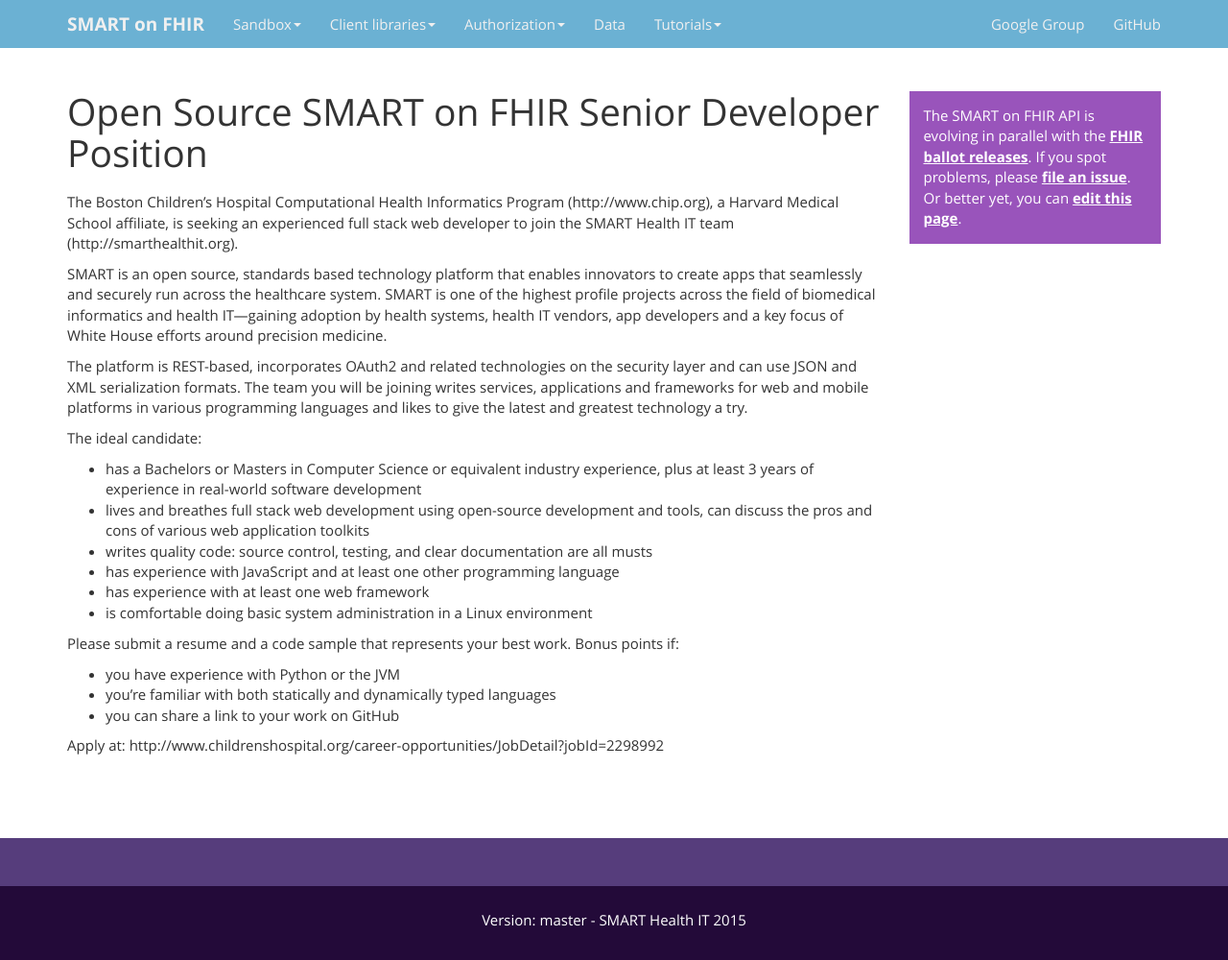
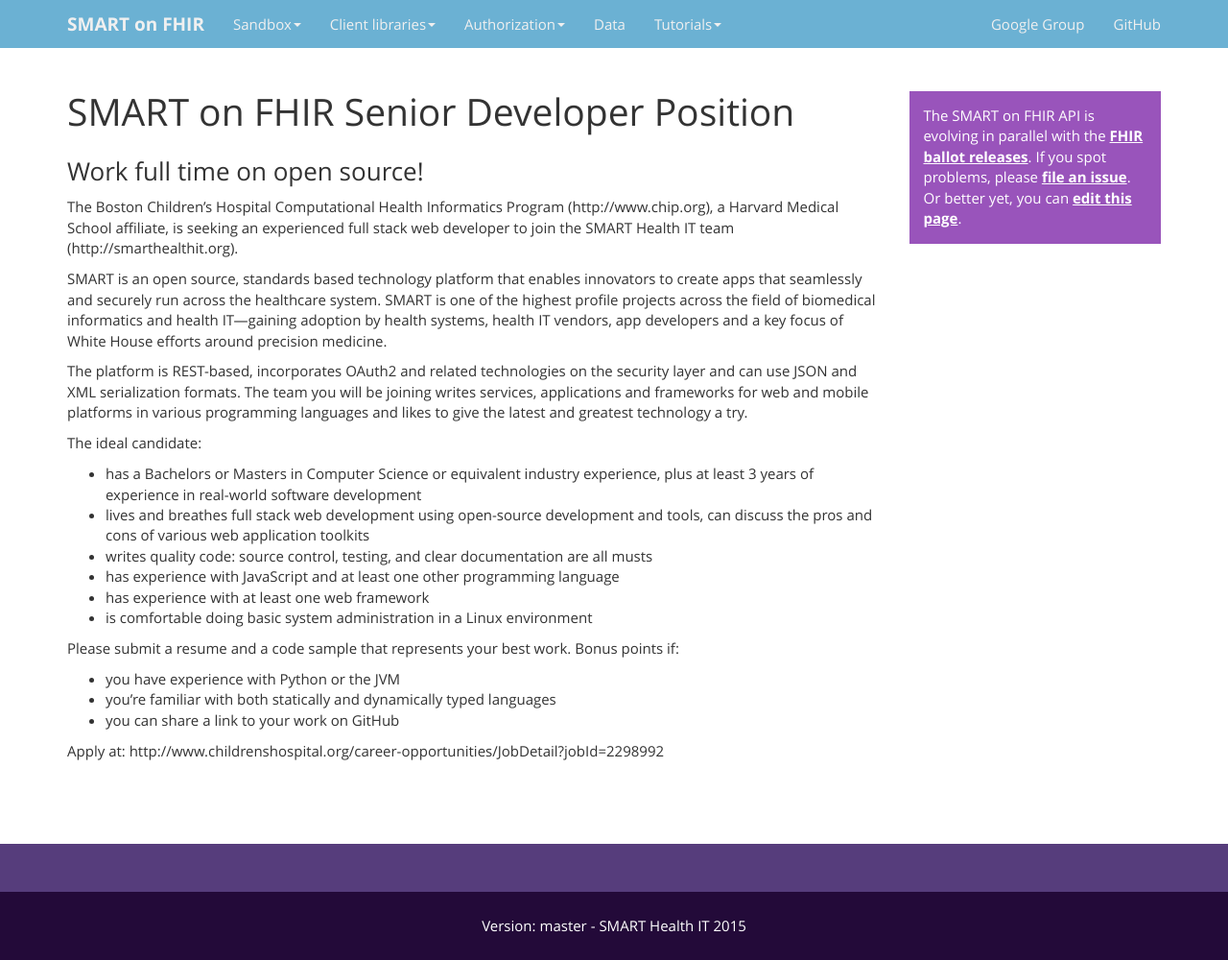
Before and after one commit to smart-on-fhir/smart-on-fhir.github.io, a Jekyll site: the page built from job.md, in a window 1280 px wide. Shown: the whole page at 96% size. Built offline with Jekyll 4.4.1, drawn with Linux system fonts in a browser that asks for light colours; Markdown is read by kramdown in place of the engine named in the settings.

Commit message:
Add subhead

```diff
--- a/job.md
+++ b/job.md
@@ -1,9 +1,10 @@
 ---
 layout: main
-title: Open Source SMART on FHIR Senior Developer Position
+title: SMART on FHIR Senior Developer Position
 ---
 
-# Open Source SMART on FHIR Senior Developer Position
+# SMART on FHIR Senior Developer Position
+### Work full time on open source!
 
 The Boston Children’s Hospital Computational Health Informatics Program (http://www.chip.org), a Harvard Medical School affiliate, is seeking an experienced full stack web developer to join the SMART Health IT team (http://smarthealthit.org).
 
```
